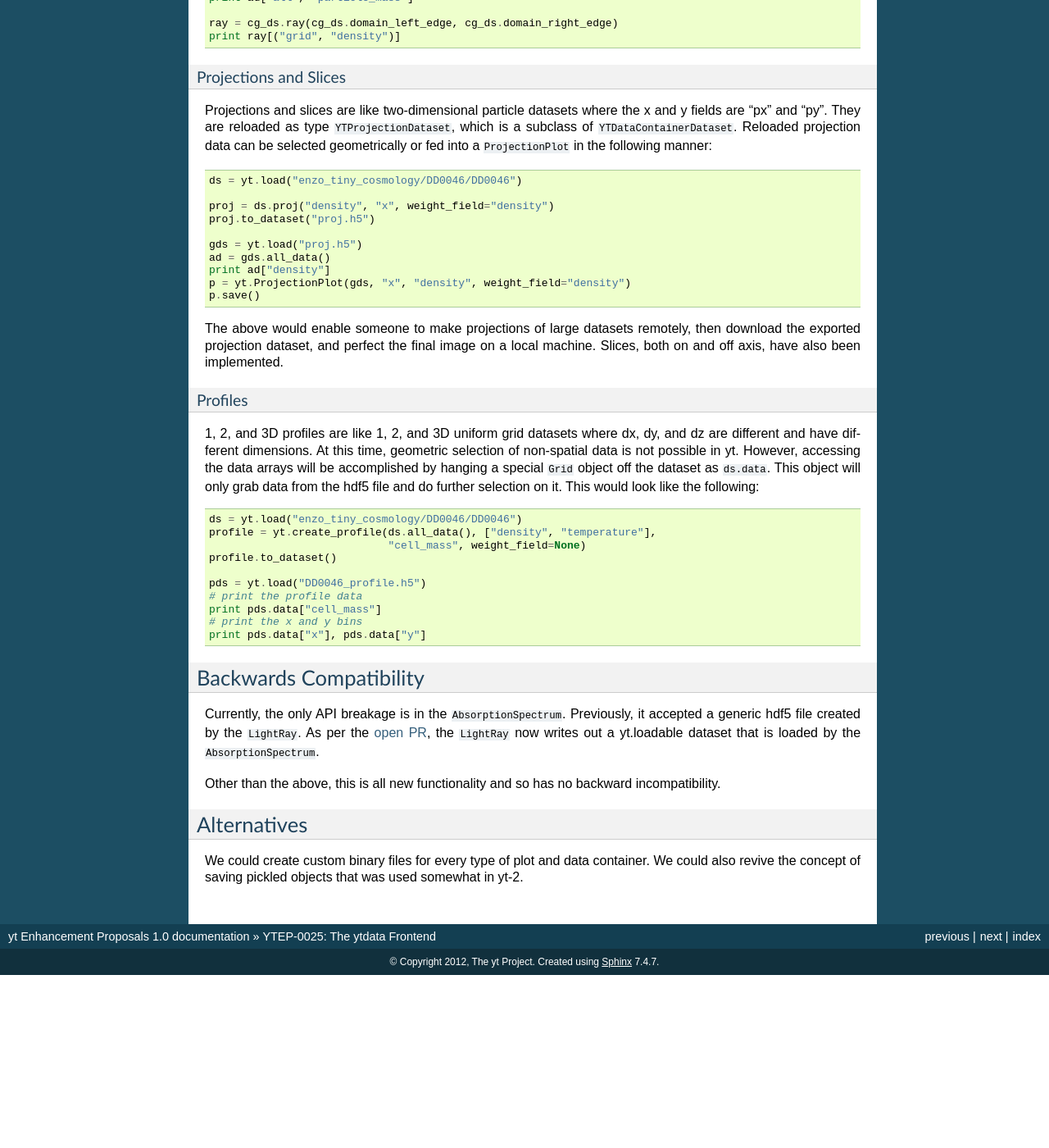
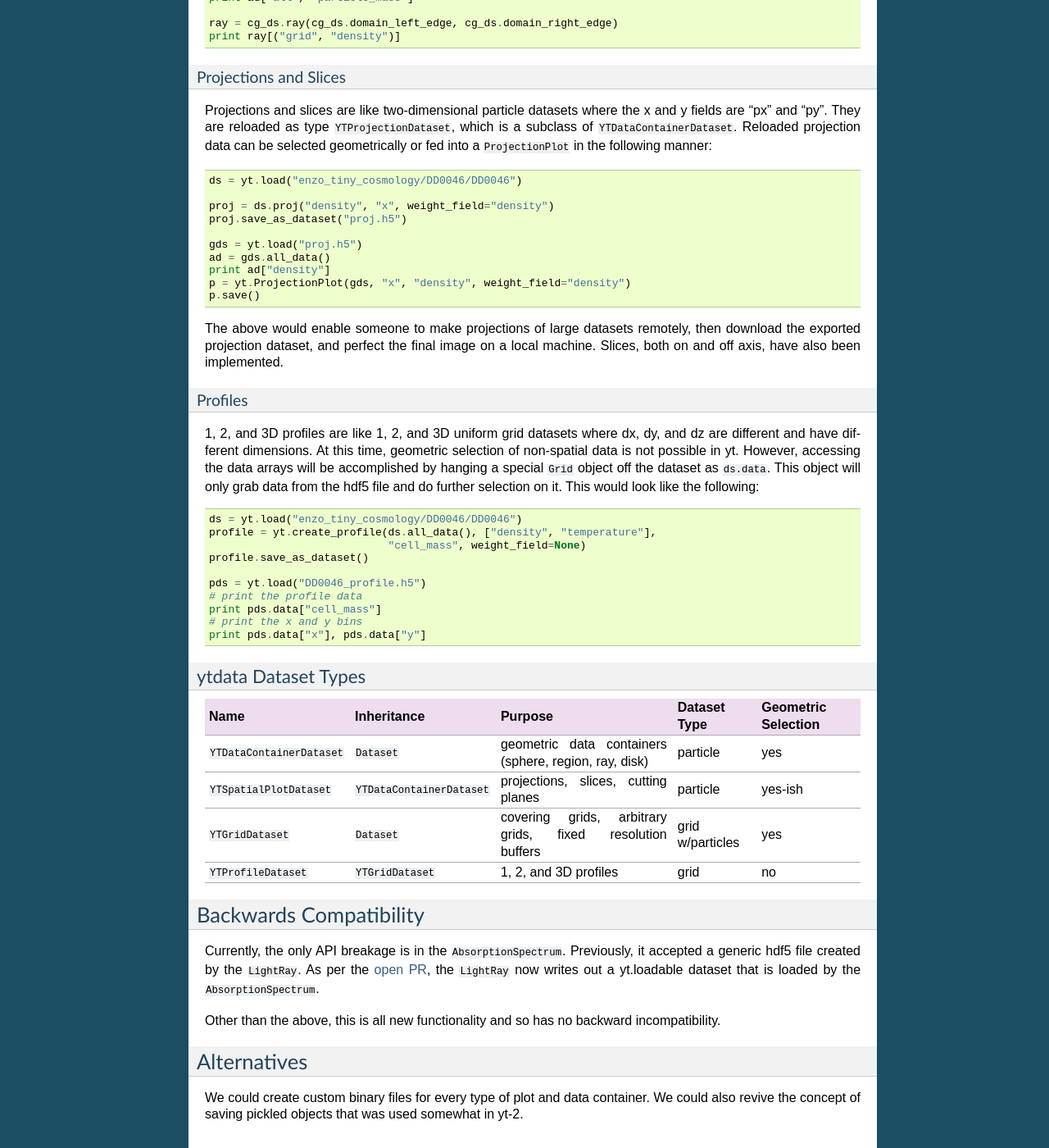
Before and after one commit to yt-project/ytep, a Sphinx documentation site: the page built from source/YTEPs/YTEP-0025.rst, in a window 1280 px wide and 1400 px high, scrolled down 1812 px. Shown: the whole window at 82% size. Built offline with Sphinx 7.4.7, drawn with Linux system fonts in a browser that asks for light colours; formulas are drawn with MathJax 3; before the commit the page ends 3001 px from its top, so only the background shows below that; some of the changed text lies outside the part shown.

Commit message:
Adding table of new dataset types.

```diff
--- a/source/YTEPs/YTEP-0025.rst
+++ b/source/YTEPs/YTEP-0025.rst
@@ -54,10 +54,10 @@ single hdf5 file.  Metadata associated with the dataset (i.e., current_time,
 current_redshift, cosmological parameters, domain dimensions) will be saved as
 attributes of the root file group.  By default, data will be saved to a "grid"
 group with "units" attributes saved for each dataset.  This function is
-implemented as ``to_yt_dataset`` in ``yt/frontends/ytdata/utilities.py``.
+implemented as ``save_as_ytdata`` in ``yt/frontends/ytdata/utilities.py``.
 
 The above function will be called by the user-facing function,
-``YTDataContainer.to_dataset``, which will take a filename and, optionally,
+``YTDataContainer.save_as_dataset``, which will take a filename and, optionally,
 a list of fields.  If no field list is given, then the fields that have been
 queried and cached will be saved.  This function will also make sure that
 fields necessary for geometric selection (grid position/cell size, particle
@@ -85,7 +85,7 @@ example:
    ds = yt.load("enzo_tiny_cosmology/DD0046/DD0046")
 
    sphere = ds.sphere([0.5]*3, (10, "Mpc"))
-   sphere.to_dataset(fields=["density", "particle_mass"])
+   sphere.save_as_dataset(fields=["density", "particle_mass"])
 
    sds = yt.load("DD0046_sphere.h5")
    ad = sds.all_data()
@@ -98,7 +98,7 @@ Grid Data Containers
 
 Covering grids, smoothed covering grids, and arbitrary grids return 3D arrays
 and so can be treated as uniform grid datasets.  After being saved with
-``to_dataset``, these are reloaded as type ``YTGridDataset``, which is a uniform
+``save_as_dataset``, these are reloaded as type ``YTGridDataset``, which is a uniform
 grid that also supports particles.  With this, the following is possible:
 
 .. code-block:: python
@@ -106,7 +106,7 @@ grid that also supports particles.  With this, the following is possible:
    ds = yt.load("enzo_tiny_cosmology/DD0046/DD0046")
 
    cg = ds.covering_grid(level=0, left_edge=[0.25]*3, dims=[16]*3)
-   cg.to_dataset("cg.h5", ["density", "particle_mass"])
+   cg.save_as_dataset("cg.h5", ["density", "particle_mass"])
    cg_ds = yt.load("cg.h5")
 
    print cg_ds.index.grids[0]["grid", "density"]
@@ -130,7 +130,7 @@ be selected geometrically or fed into a ``ProjectionPlot`` in the following mann
    ds = yt.load("enzo_tiny_cosmology/DD0046/DD0046")
 
    proj = ds.proj("density", "x", weight_field="density")
-   proj.to_dataset("proj.h5")
+   proj.save_as_dataset("proj.h5")
 
    gds = yt.load("proj.h5")
    ad = gds.all_data()
@@ -157,13 +157,30 @@ and do further selection on it.  This would look like the following:
    ds = yt.load("enzo_tiny_cosmology/DD0046/DD0046")
    profile = yt.create_profile(ds.all_data(), ["density", "temperature"],
                                "cell_mass", weight_field=None)
-   profile.to_dataset()
+   profile.save_as_dataset()
 
    pds = yt.load("DD0046_profile.h5")
    # print the profile data
    print pds.data["cell_mass"]
    # print the x and y bins
    print pds.data["x"], pds.data["y"]
+
+ytdata Dataset Types
+^^^^^^^^^^^^^^^^^^^^
+
+========================== ========================== ========================= ============ ===================
+Name                        Inheritance               Purpose                   Dataset Type Geometric Selection
+========================== ========================== ========================= ============ ===================
+``YTDataContainerDataset`` ``Dataset``                geometric data containers particle     yes
+                                                      (sphere, region, ray,
+                                                      disk)
+``YTSpatialPlotDataset``   ``YTDataContainerDataset`` projections, slices,      particle     yes-ish
+                                                      cutting planes
+``YTGridDataset``          ``Dataset``                covering grids,           grid         yes
+                                                      arbitrary grids,          w/particles
+                                                      fixed resolution buffers
+``YTProfileDataset``       ``YTGridDataset``          1, 2, and 3D profiles     grid         no
+========================== ========================== ========================= ============ ===================
 
 Backwards Compatibility
 -----------------------
```
